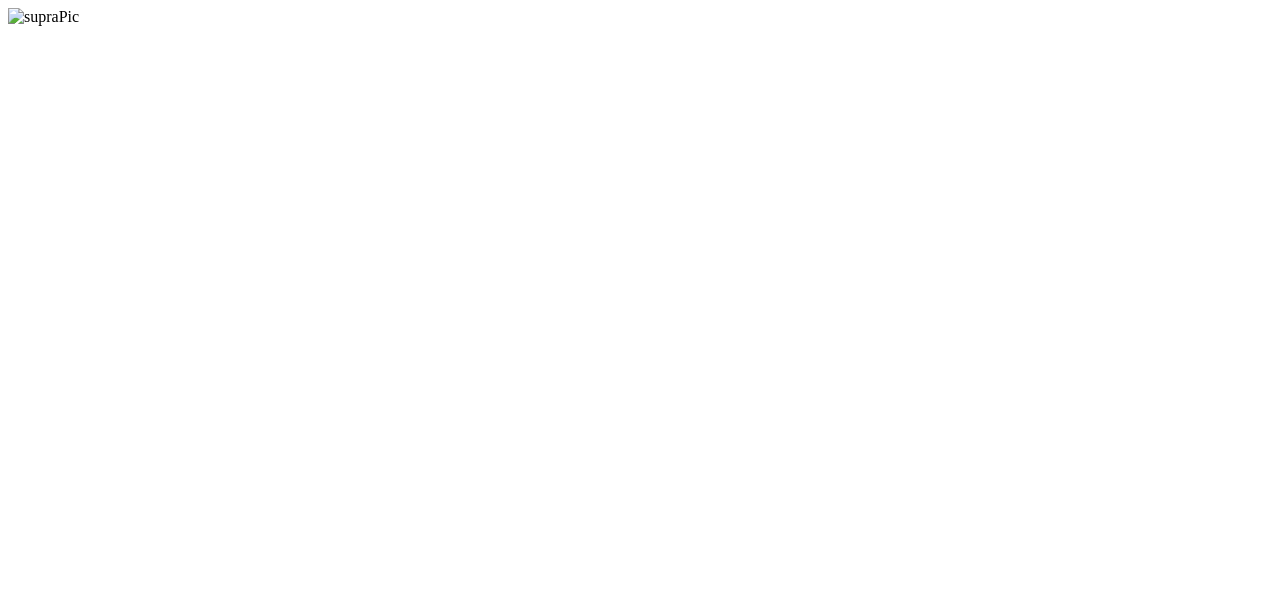
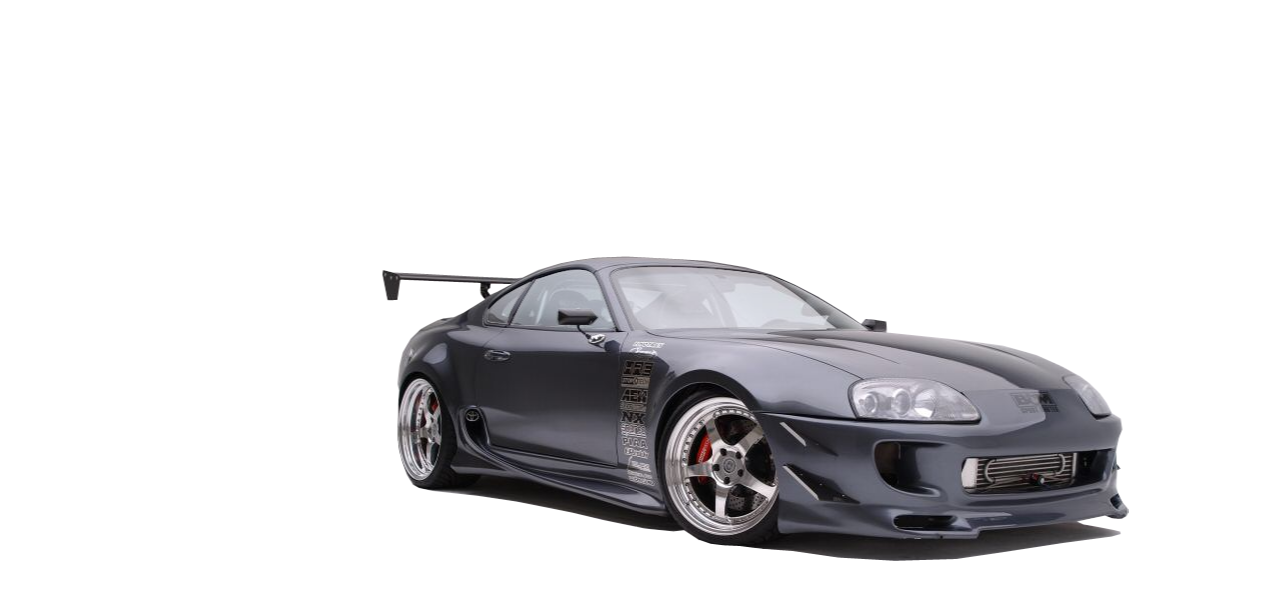
Before and after one commit to elizabethmazuca/Car-Meet, a website: page lance.html in a window 1280 px wide. Drawn offline with Linux system fonts and the light colour scheme.

Commit message:
you CAN park here! :D

```diff
--- a/lance.html
+++ b/lance.html
@@ -10,8 +10,8 @@
 </head>
 
 <body>
-    <div class="supra-pic">
-        <img src="tempsupra.png" alt="supraPic" style="text-align: center;">
+    <div class="supra-container">
+        <img class="supra-pic" src="/images/tempsupra.png" alt="supraPic">
     </div>
 </body>
 
--- a/style.css
+++ b/style.css
@@ -4,19 +4,27 @@
     }
 
     to {
-        transform: translateX(0);
+        transform: translateX(50%);
     }
+}
+
+.supra-container {
+    position:relative;
+    display: flex;
+    justify-content: left;
+    align-items: center;
+    height: 100vh;
+
 }
 
 .supra-pic {
 
     animation-name: slideInLeft;
-    animation-duration: 1.5s;
+    animation-duration: 2s;
     animation-timing-function: ease-in;
     animation-delay: 0s;
     animation-iteration-count: 1;
     animation-direction: normal;
     animation-fill-mode: forwards;
 
-    transform: translateX(-150px);
 }
```
